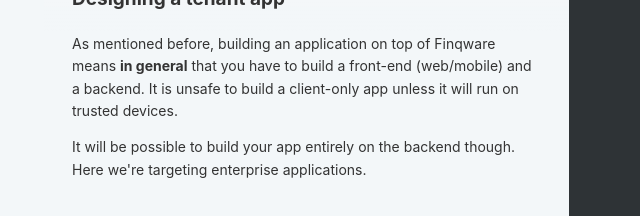
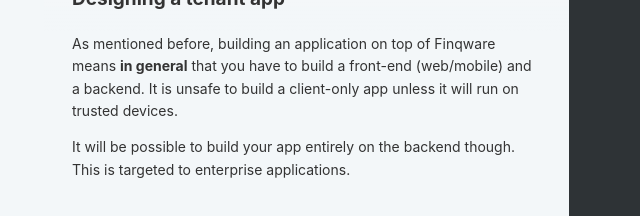
Before and after one commit to finqware/finqware.github.io, a plain HTML site: page index.html in a window 1280 px wide. Shown: the part 8540-8756 px from the top of the page, 186-826 px from the left. Drawn offline with Linux system fonts and the light colour scheme.

Commit message:
Update index.html

```diff
--- a/index.html
+++ b/index.html
@@ -496,7 +496,7 @@
 <h2 id='designing-a-tenant-app'>Designing a tenant app</h2>
 <p>As mentioned before, building an application on top of Finqware means <strong>in general</strong> that you have to build a front-end (web/mobile) and a backend. It is unsafe to build a client-only app unless it will run on trusted devices.</p>
 
-<p>It will be possible to build your app entirely on the backend though. Here we&#39;re targeting enterprise applications.</p>
+<p>It will be possible to build your app entirely on the backend though. This is targeted to enterprise applications.</p>
 <h3 id='the-front-end'>The front-end</h3>
 <p>The challenge here is to design how to keep state between <a href="#user-onboarding">Session</a> steps. State management in web/mobile apps has become a hot topic, especially since Facebook introduced the <a href="https://facebook.github.io/flux/">flux</a> pattern back in 2014. It&#39;s always a matter of taste and depends greatly on what programming language and framework you&#39;re using.</p>
 
```
